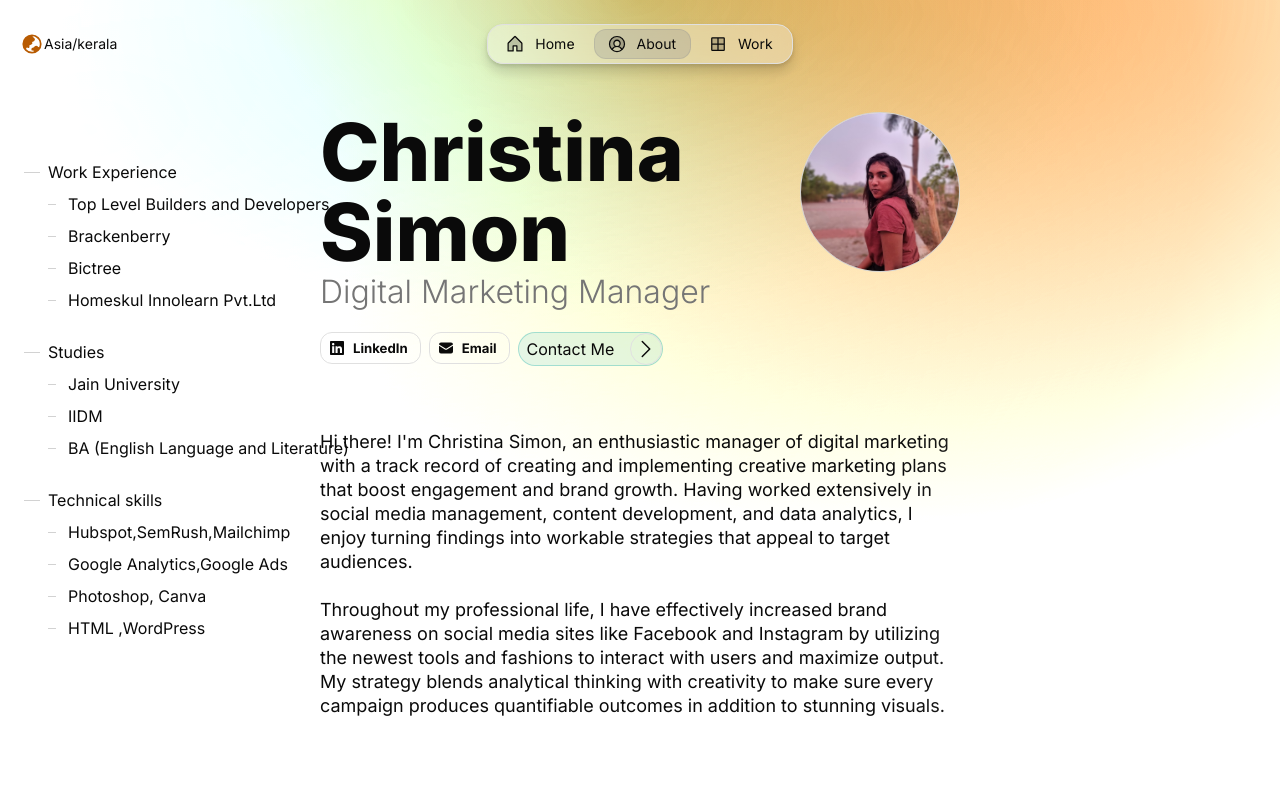
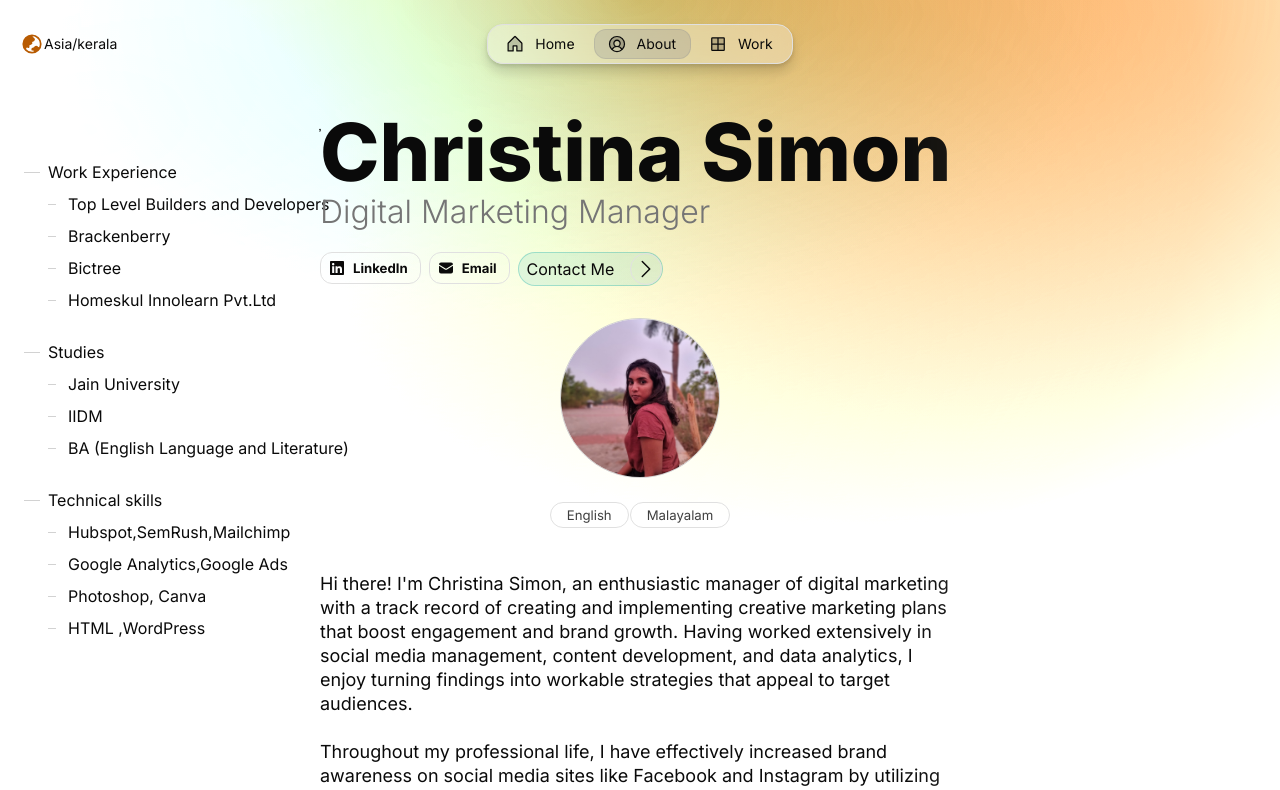
Before and after one commit to abhiram8898/Digital-Marketting-work, a Next.js app: page /about in a window 1280 px wide. Shown: the top 790 px of the page. Built offline with nearby package versions, Linux system fonts and the light colour scheme.

Commit message:
Update page.tsx

```diff
--- a/src/app/about/page.tsx
+++ b/src/app/about/page.tsx
@@ -119,13 +119,13 @@ export default function About() {
             >
               <Flex>
                 {" "}
+                ̦
                 <Heading
                   className={styles.textAlign}
                   variant="display-strong-xl"
                 >
                   {person.name}
                 </Heading>
-                <Avatar src={person.avatar} size="xl" />
               </Flex>
 
               <Text
@@ -137,7 +137,6 @@ export default function About() {
               </Text>
 
               {social.length > 0 && (
-                <>
                 <Flex
                   className={styles.blockAlign}
                   paddingTop="20"
@@ -181,8 +180,27 @@ export default function About() {
                     />
                   </Flex>
                 </Flex>
-                </>
               )}
+              <Flex
+                minWidth="160"
+                paddingBottom="xs"
+                gap="m"
+                flex={3}
+                direction="column"
+                alignItems="center"
+              >
+                <Avatar src={person.avatar} size="xl" />
+
+                {person.languages.length > 0 && (
+                  <Flex wrap gap="1">
+                    {person.languages.map((language, index) => (
+                      <Tag key={index} size="l">
+                        {language}
+                      </Tag>
+                    ))}
+                  </Flex>
+                )}
+              </Flex>
             </Flex>
 
             {about.intro.display && (
```
Lines whose indentation alone changed are shown as unchanged.
